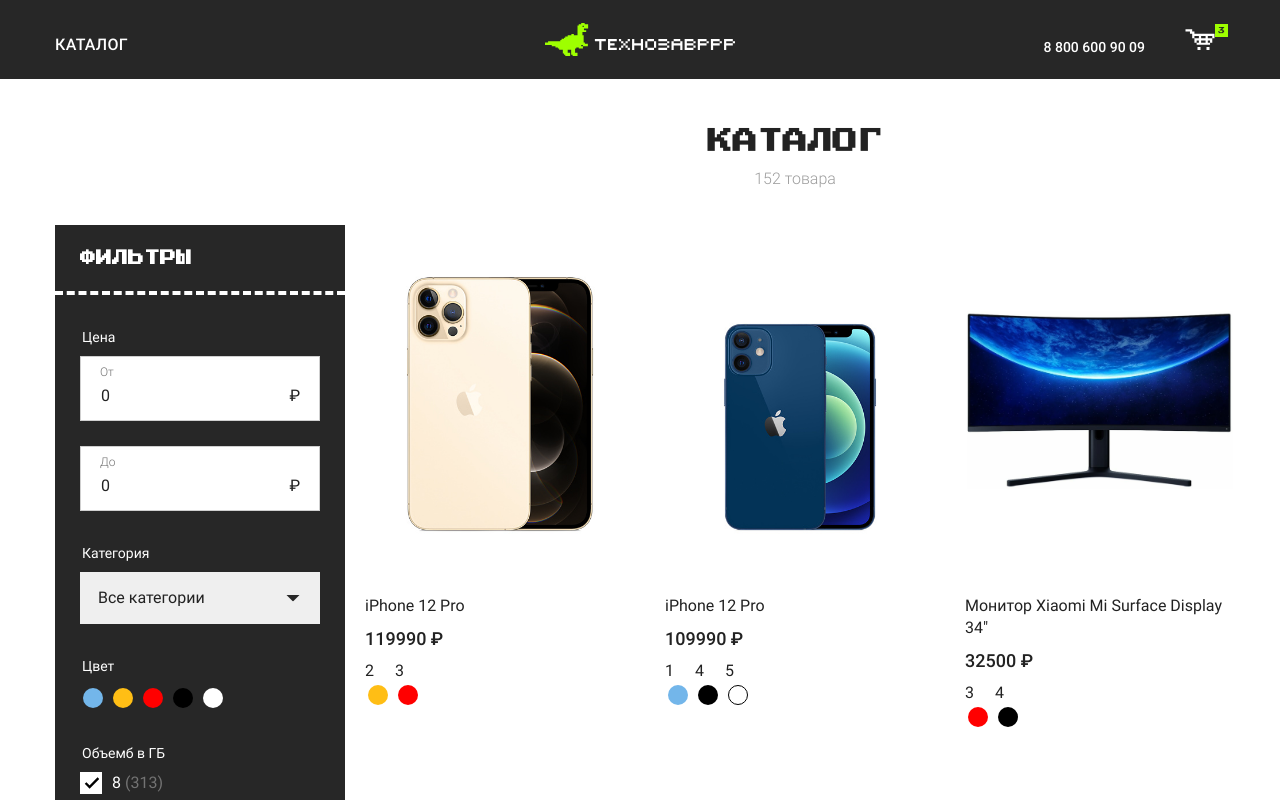
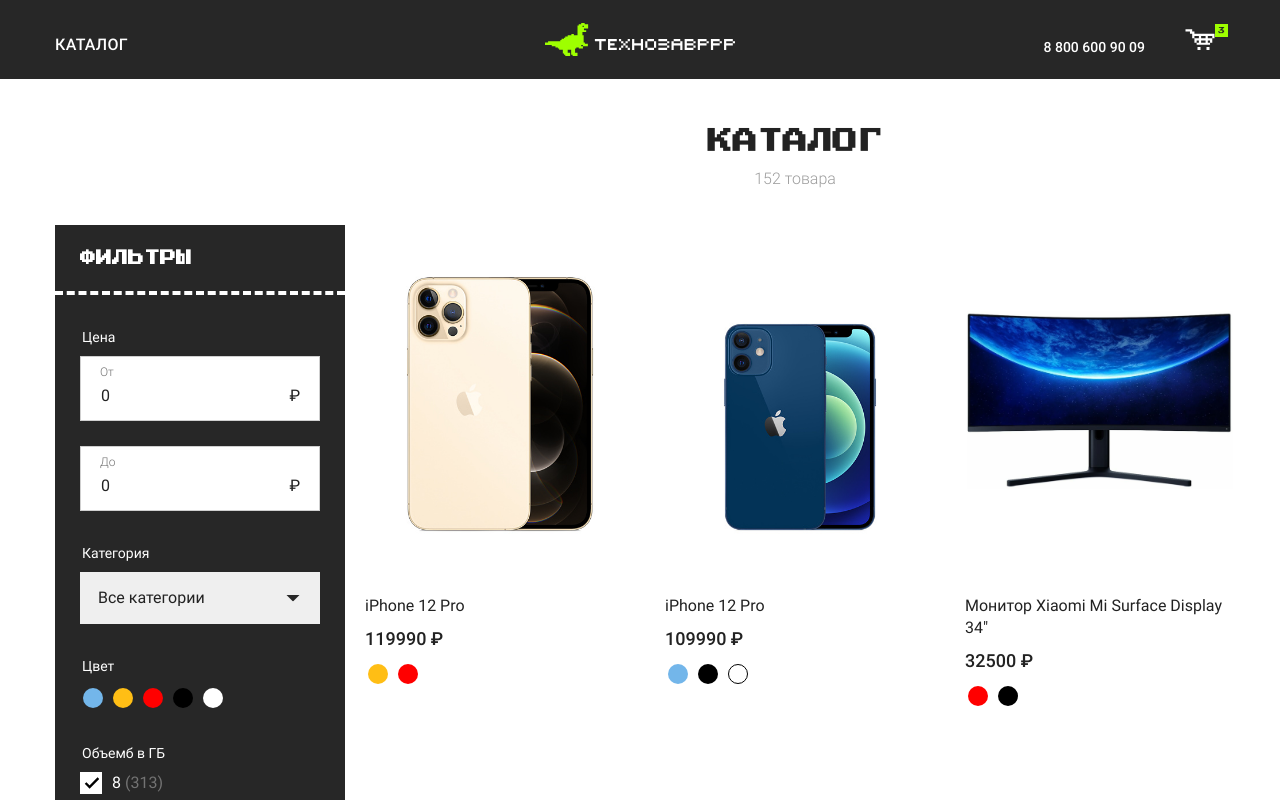
Before and after one commit to Mary-Varf/Skillbox-Vue2, a Vue app: page / in a window 1280 px wide. Shown: the top 800 px of the page. Built offline with nearby package versions, Linux system fonts and the light colour scheme.

Commit message:
added v-bind to Value and create selectedColor
added v-bind to Value attribute and create selectedColor in data

```diff
--- a/src/components/ProductItem.vue
+++ b/src/components/ProductItem.vue
@@ -13,9 +13,9 @@
       {{product.price}} ₽
     </span>
     <ul class="colors colors--black">
-      <li class='colors__item' v-for='color in colorsList' :key="`${color}_${product.id}`">{{color}}
+      <li class='colors__item' v-for='color in colorsList' :key="`${color}_${product.id}`">
         <label class='colors__label'>
-          <input name='color' class='colors__radio sr-only' type='radio' value='color' :id='color'>
+          <input name='color' class='colors__radio sr-only' type='radio' :value='color' v-model='selectedColor'>
           <span class='colors__value' :style="{backgroundColor: colors[color - 1].title}" :class="{border: colors[color - 1].title === '#fff'}">
           </span>
         </label>
@@ -28,7 +28,11 @@
 import colors from '../data/colors';
 
 export default {
-
+  data() {
+    return {
+      selectedColor: this.product.colorId[0],
+    };
+  },
   props: ['product'],
   computed: {
     colors() {
```
